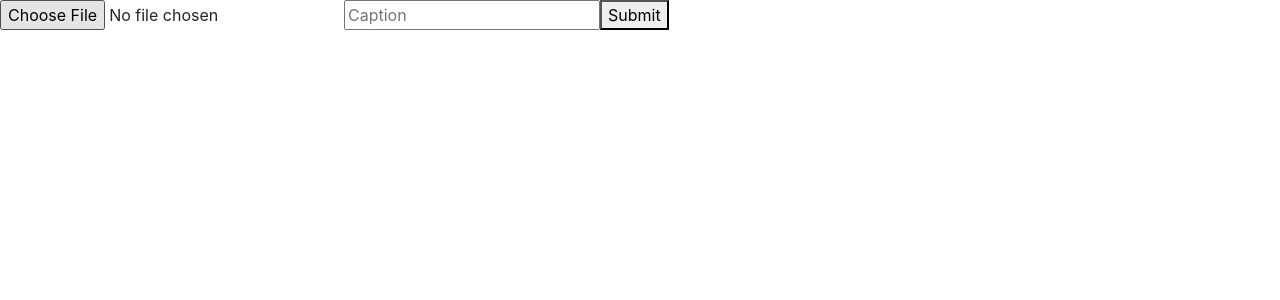
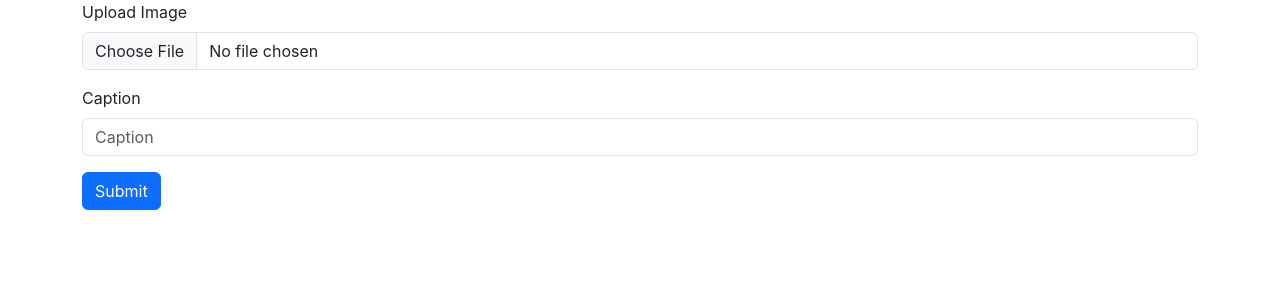
Before and after one commit to cirque-du-soli/clotho-public, a React (Create React App) app in the folder project/clotho-app/client/: page /photoupload in a window 1280 px wide. Shown: the top 300 px of the page. Built offline with nearby package versions, Linux system fonts and the light colour scheme.

Commit message:
Update PhotoUpload with Strap

```diff
--- a/project/clotho-app/client/src/components/PhotoUpload.js
+++ b/project/clotho-app/client/src/components/PhotoUpload.js
@@ -1,6 +1,17 @@
 import React, { useState } from 'react';
 import axios from 'axios';
 import { DragDropContext, Droppable, Draggable } from 'react-beautiful-dnd';
+import {
+    Card,
+    CardImg,
+    CardBody,
+    Form,
+    FormGroup,
+    Input,
+    Label,
+    Button,
+    Container
+} from "reactstrap";
 
 export default function NewPost() {
   const [photos, setPhotos] = useState([]);
@@ -10,9 +21,7 @@ export default function NewPost() {
     const file = e.target.files[0];
     const formData = new FormData();
     formData.append("image", file);
-    // Upload photo to server
     const { data } = await axios.post('/api/posts', formData, { headers: {'Content-Type': 'multipart/form-data'}});
-    // Update local state
     setPhotos([...photos, { url: data.url }]);
   };
 
@@ -23,16 +32,22 @@ export default function NewPost() {
 
   const submit = async event => {
     event.preventDefault();
-    // Submit any other other form data here
+    // Submit any other data e
   };
 
   return (
-    <div>
-      <form onSubmit={submit}>
-        <input type="file" onChange={onFileChange} accept="image/*" />
-        <input value={caption} onChange={e => setCaption(e.target.value)} type="text" placeholder='Caption' />
-        <button type="submit">Submit</button>
-      </form>
+    <Container>
+      <Form onSubmit={submit}>
+        <FormGroup>
+          <Label for="imageUpload">Upload Image</Label>
+          <Input type="file" id="imageUpload" onChange={onFileChange} accept="image/*" />
+        </FormGroup>
+        <FormGroup>
+          <Label for="caption">Caption</Label>
+          <Input type="text" id="caption" value={caption} onChange={e => setCaption(e.target.value)} placeholder='Caption' />
+        </FormGroup>
+        <Button color="primary" type="submit">Submit</Button>
+      </Form>
 
       <DragDropContext onDragEnd={onDragEnd}>
         <Droppable droppableId="photoList">
@@ -46,7 +61,12 @@ export default function NewPost() {
                       {...provided.draggableProps}
                       {...provided.dragHandleProps}
                     >
-                      <img src={photo.url} alt="Uploaded Preview" />
+                      <Card className="mt-3">
+                        <CardImg top width="100%" src={photo.url} alt="Uploaded Preview" />
+                        <CardBody>
+                          <small>Drag to reorder</small>
+                        </CardBody>
+                      </Card>
                     </div>
                   )}
                 </Draggable>
@@ -56,6 +76,6 @@ export default function NewPost() {
           )}
         </Droppable>
       </DragDropContext>
-    </div>
+    </Container>
   );
 }
```
